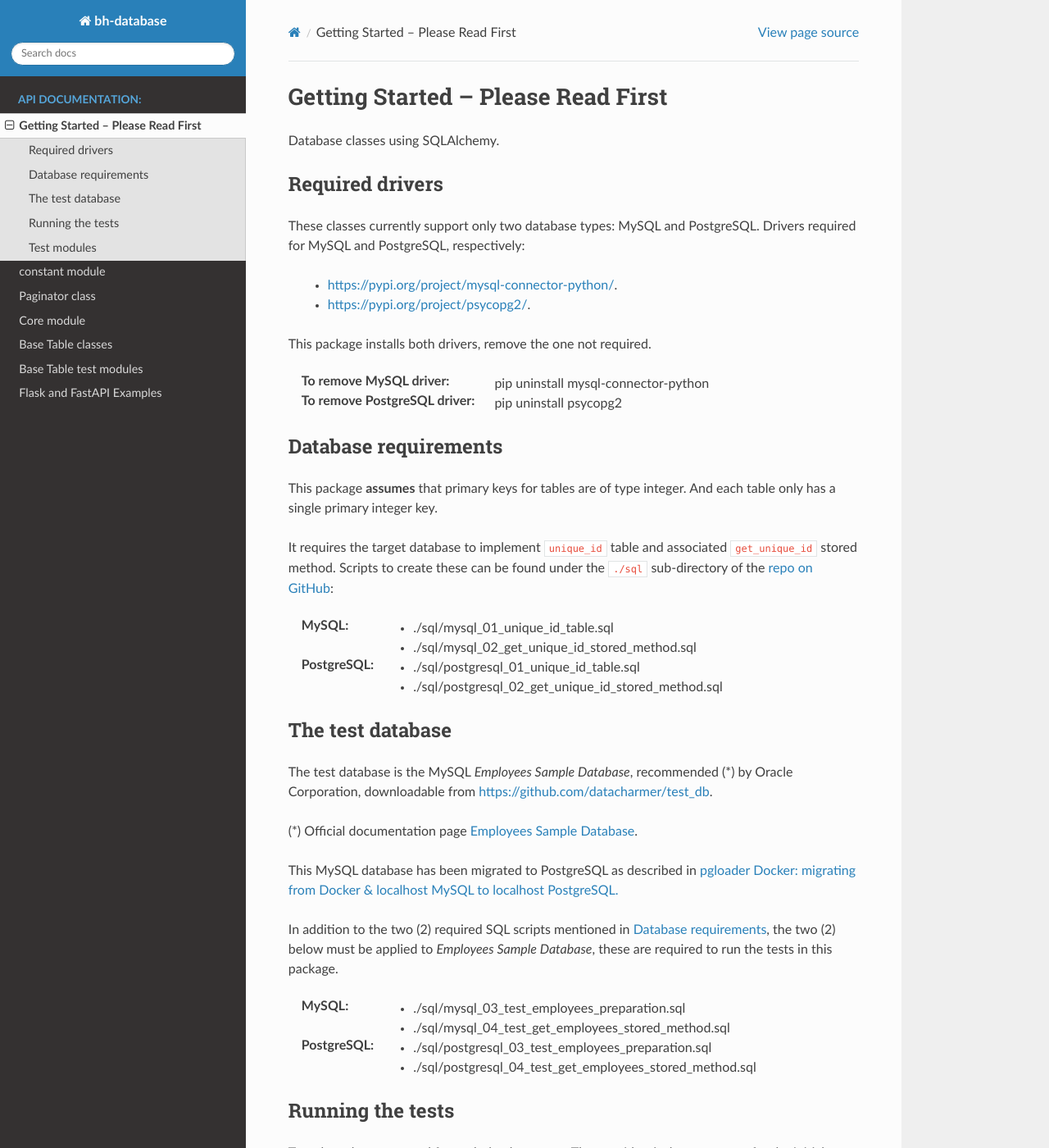
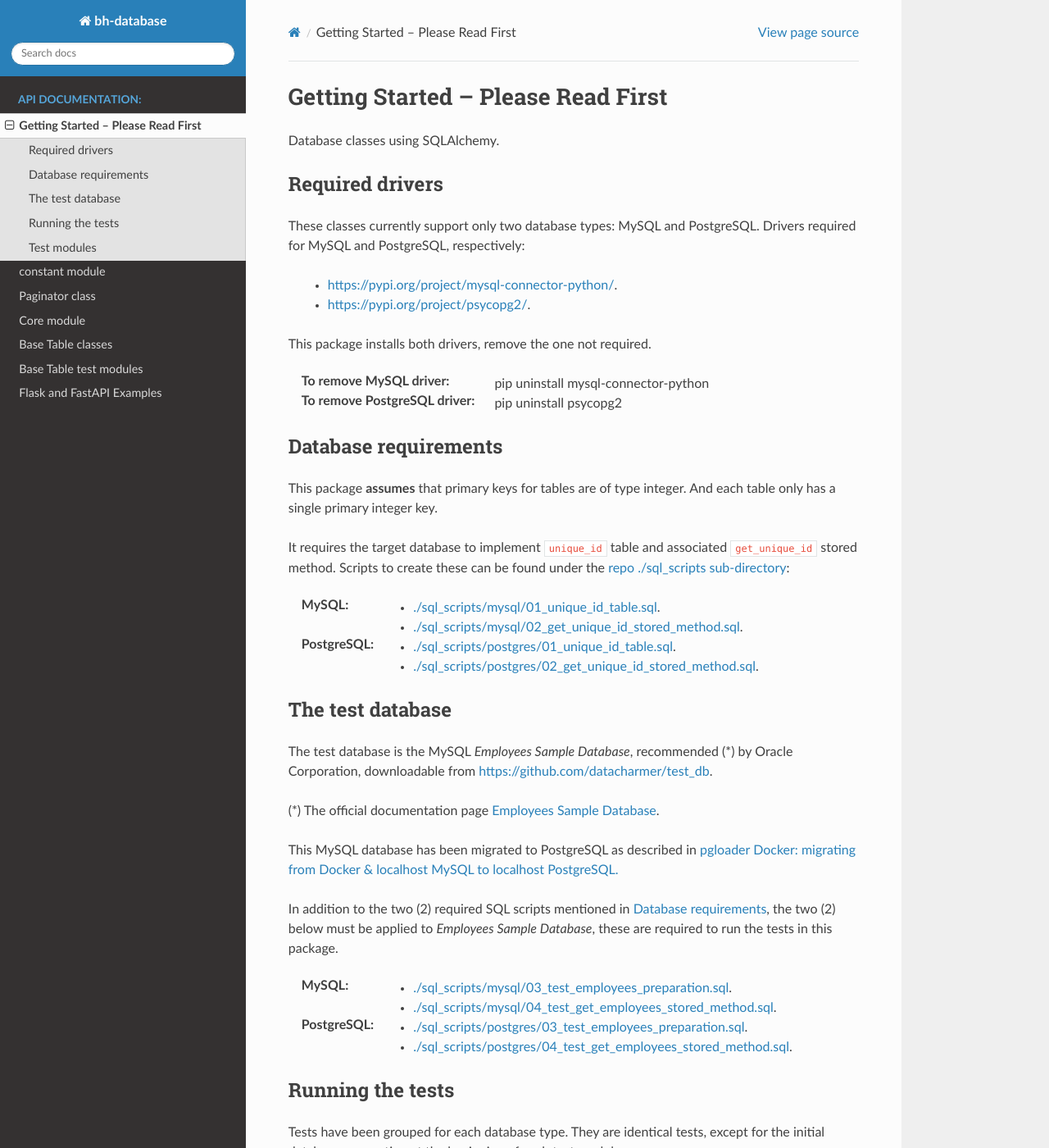
Before and after one commit to behai-nguyen/bh_database, a Sphinx documentation site: the page built from docs/getting_started.rst, in a window 1280 px wide and 1400 px high. Shown: the whole window at 82% size. Built offline with Sphinx 7.4.7 and the Read the Docs theme 2.0.0, drawn with Linux system fonts in a browser that asks for light colours.

Commit message:
SQL scripts bug fix.
Added missing SQL scripts to '.\sql_scripts\'.

```diff
--- a/docs/getting_started.rst
+++ b/docs/getting_started.rst
@@ -31,18 +31,18 @@ This package **assumes** that primary keys for tables are of type integer. And e
 only has a single primary integer key.
 
 It requires the target database to implement ``unique_id`` table and associated ``get_unique_id``
-stored method. Scripts to create these can be found under the ``./sql`` sub-directory of the
-`repo on GitHub <https://github.com/behai-nguyen/bh_database>`_:
+stored method. Scripts to create these can be found under the
+`repo ./sql_scripts sub-directory <https://github.com/behai-nguyen/bh_database/tree/main/sql_scripts>`_:
 
 :MySQL:
 
-    * ./sql/mysql_01_unique_id_table.sql
-    * ./sql/mysql_02_get_unique_id_stored_method.sql
+    * `./sql_scripts/mysql/01_unique_id_table.sql <https://github.com/behai-nguyen/bh_database/blob/main/sql_scripts/mysql/01_unique_id_table.sql>`_.
+    * `./sql_scripts/mysql/02_get_unique_id_stored_method.sql <https://github.com/behai-nguyen/bh_database/blob/main/sql_scripts/mysql/02_get_unique_id_stored_method.sql>`_.
 
 :PostgreSQL:
 
-    * ./sql/postgresql_01_unique_id_table.sql
-    * ./sql/postgresql_02_get_unique_id_stored_method.sql
+    * `./sql_scripts/postgres/01_unique_id_table.sql <https://github.com/behai-nguyen/bh_database/blob/main/sql_scripts/postgres/01_unique_id_table.sql>`_.
+    * `./sql_scripts/postgres/02_get_unique_id_stored_method.sql <https://github.com/behai-nguyen/bh_database/blob/main/sql_scripts/postgres/02_get_unique_id_stored_method.sql>`_.
 
 The test database
 -----------------
@@ -62,13 +62,13 @@ tests in this package.
 
 :MySQL:
 
-    * ./sql/mysql_03_test_employees_preparation.sql
-    * ./sql/mysql_04_test_get_employees_stored_method.sql
+    * `./sql_scripts/mysql/03_test_employees_preparation.sql <https://github.com/behai-nguyen/bh_database/blob/main/sql_scripts/mysql/03_test_employees_preparation.sql>`_.
+    * `./sql_scripts/mysql/04_test_get_employees_stored_method.sql <https://github.com/behai-nguyen/bh_database/blob/main/sql_scripts/mysql/04_test_get_employees_stored_method.sql>`_.
 
 :PostgreSQL:
 
-    * ./sql/postgresql_03_test_employees_preparation.sql
-    * ./sql/postgresql_04_test_get_employees_stored_method.sql
+    * `./sql_scripts/postgres/03_test_employees_preparation.sql <https://github.com/behai-nguyen/bh_database/blob/main/sql_scripts/postgres/03_test_employees_preparation.sql>`_.
+    * `./sql_scripts/postgres/04_test_get_employees_stored_method.sql <https://github.com/behai-nguyen/bh_database/blob/main/sql_scripts/postgres/04_test_get_employees_stored_method.sql>`_.
 
 Running the tests
 -----------------
```
Also changed, not shown: other parts of docs/getting_started.rst (+1 -1 lines), 1 other file.
